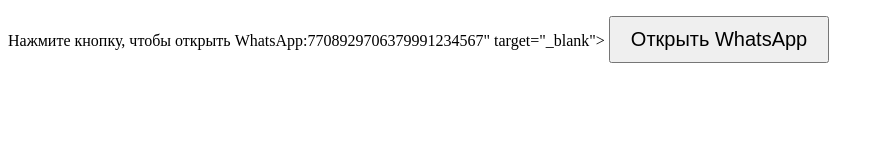
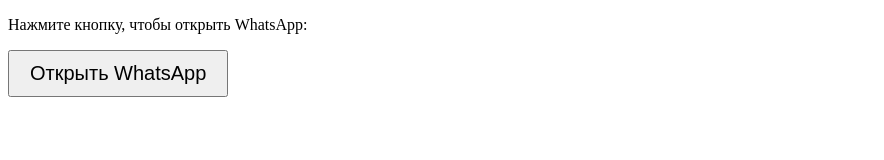
Before and after one commit to Abayq/whatsapprep, a plain HTML site: page index.html in a window 1280 px wide. Shown: the whole page, without its empty margins (0-884 px from the left). Drawn offline with Linux system fonts and the light colour scheme.

Commit message:
Update index.html

```diff
--- a/index.html
+++ b/index.html
@@ -6,7 +6,8 @@
     <title>Открыть WhatsApp</title>
 </head>
 <body>
-    <p>Нажмите кнопку, чтобы открыть WhatsApp:7708929706379991234567" target="_blank">
+    <p>Нажмите кнопку, чтобы открыть WhatsApp:</p>
+    <a href="whatsapp://send?phone=77089297063" target="_blank">
         <button style="font-size:20px;padding:10px 20px;">Открыть WhatsApp</button>
     </a>
 </body>
```
